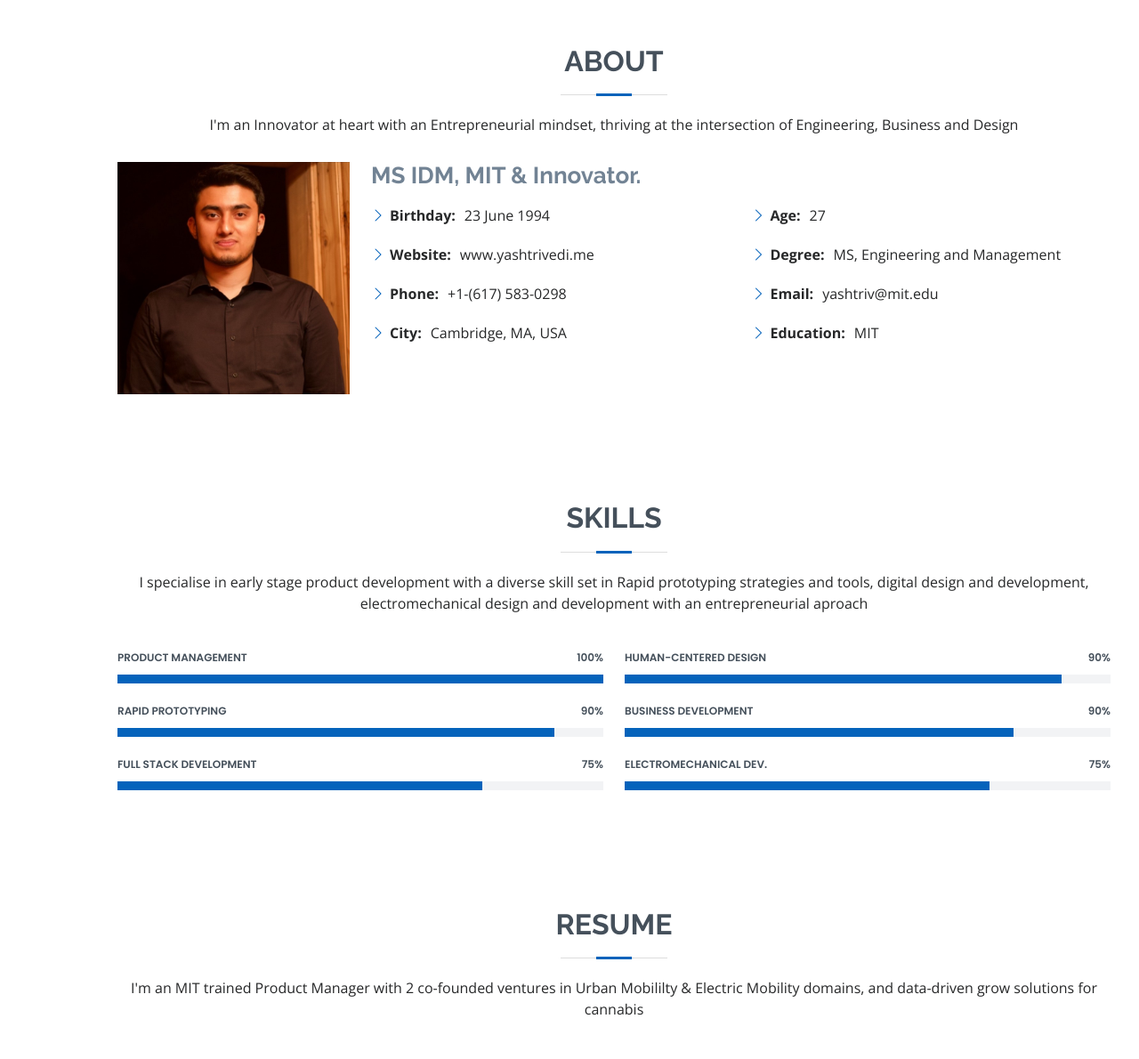
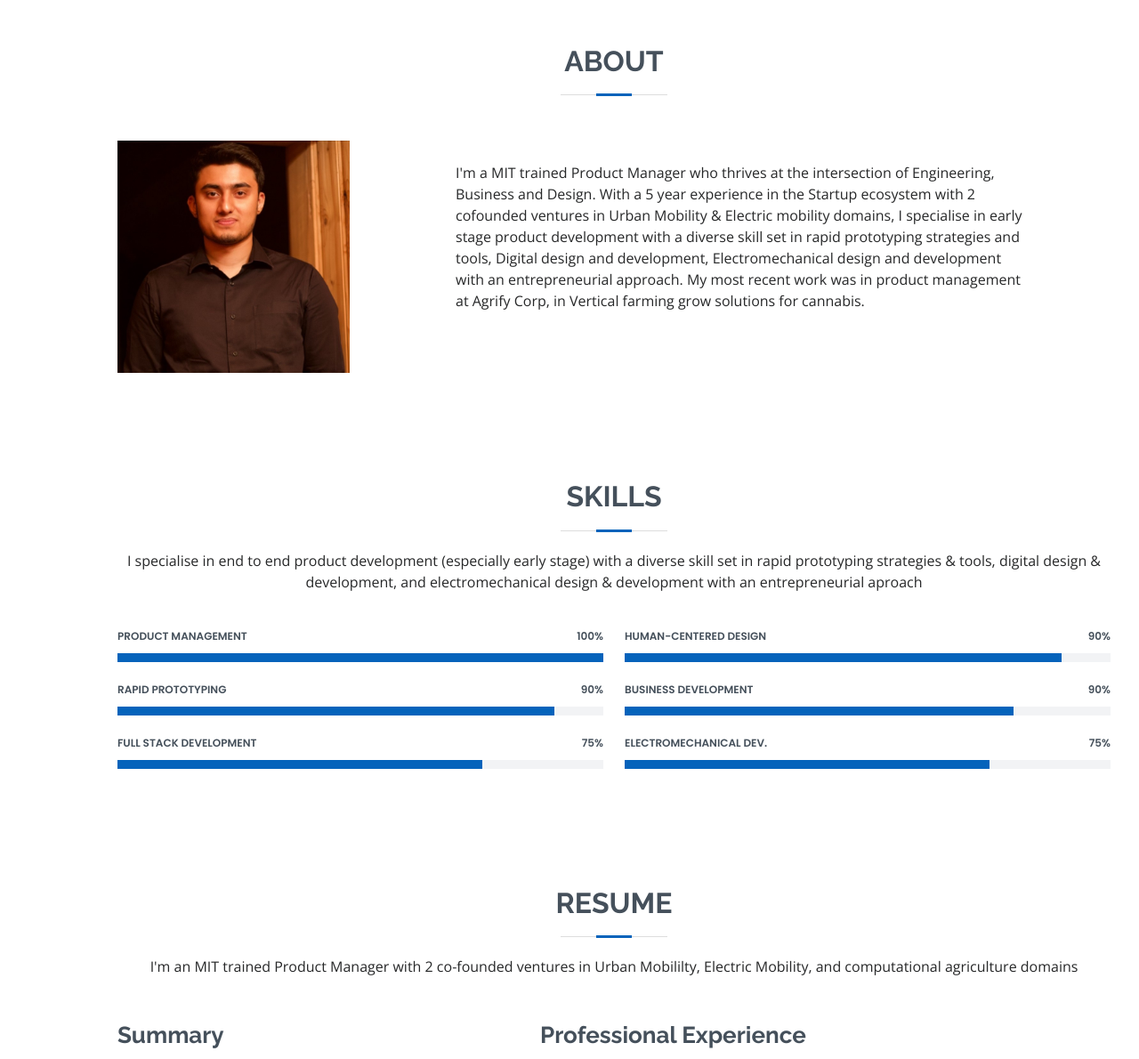
Before and after one commit to yashtriv13/banana, a plain HTML site: page index.html in a window 1280 px wide. Shown: the part 810-2000 px from the top of the page at 89% size. Drawn offline with nearby package versions, Linux system fonts and the light colour scheme; a script that the page names is missing.

Commit message:
updated about

```diff
--- a/index.html
+++ b/index.html
@@ -79,19 +79,24 @@
 
         <div class="section-title">
           <h2>About</h2>
-          <p>I'm an Innovator at heart with an Entrepreneurial mindset, thriving at the intersection of Engineering, Business and Design</p>
+         <!-- <p>I'm an Innovator at heart with an entrepreneurial mindset, thriving at the intersection of Engineering, Business and Design</p>-->
         </div>
 
         <div class="row">
           <div class="col-lg-3">
             <img src="assets/img/profile-img.jpg" class="img-fluid" alt="">
           </div>
-          <div class="col-lg-9 pt-4 pt-lg-0 content">
-            <h3>MS IDM, MIT &amp; Innovator.</h3>
-            <p class="fst-italic">
-              <!-- some text can go here to display below personal details -->
+          <div class="col-lg-1">
+
+          </div>
+          <div class="col-lg-7 pt-4 pt-lg-0 content">
+            <!--<h3>MS IDM, MIT &amp; Innovator.</h3>-->
+            <br>
+            <p>
+              I'm a MIT trained Product Manager who thrives at the intersection of Engineering, Business and Design. With a 5 year experience in the Startup ecosystem with 2 cofounded ventures in Urban Mobility & Electric mobility domains, I specialise in early stage product development with a diverse skill set in rapid prototyping strategies and tools, Digital design and development, Electromechanical design and development with an entrepreneurial approach. My most recent work was in product management at Agrify Corp, in Vertical farming grow solutions for cannabis.
             </p>
-            <div class="row">
+
+            <!--<div class="row">
               <div class="col-lg-6">
                 <ul>
                   <li><i class="bi bi-chevron-right"></i> <strong>Birthday:</strong> <span>23 June 1994</span></li>
@@ -108,7 +113,7 @@
                   <li><i class="bi bi-chevron-right"></i> <strong>Education:</strong> <span>MIT</span></li>
                 </ul>
               </div>
-            </div>
+            </div>-->
             <p>
             <!-- some text can go here to display below personal details -->
             </p>
@@ -172,7 +177,7 @@
 
         <div class="section-title">
           <h2>Skills</h2>
-          <p>I specialise in early stage product development with a diverse skill set in Rapid prototyping strategies and tools, digital design and development, electromechanical design and development with an entrepreneurial aproach</p>
+          <p>I specialise in end to end product development (especially early stage) with a diverse skill set in rapid prototyping strategies & tools, digital design & development, and electromechanical design & development with an entrepreneurial aproach</p>
         </div>
 
         <div class="row skills-content">
@@ -238,7 +243,7 @@
 
         <div class="section-title">
           <h2>Resume</h2>
-          <p>I'm an MIT trained Product Manager with 2 co-founded ventures in Urban Mobililty & Electric Mobility domains, and data-driven grow solutions for cannabis</p>
+          <p>I'm an MIT trained Product Manager with 2 co-founded ventures in Urban Mobililty, Electric Mobility, and computational agriculture domains</p>
         </div>
 
         <div class="row">
@@ -472,7 +477,7 @@
           </div>
 
         </div>
-      <!---->
+      <!-- -->
 
       </div>
     </section> <!-- End Portfolio Section -->
```
Also changed, not shown: 1 other file.
